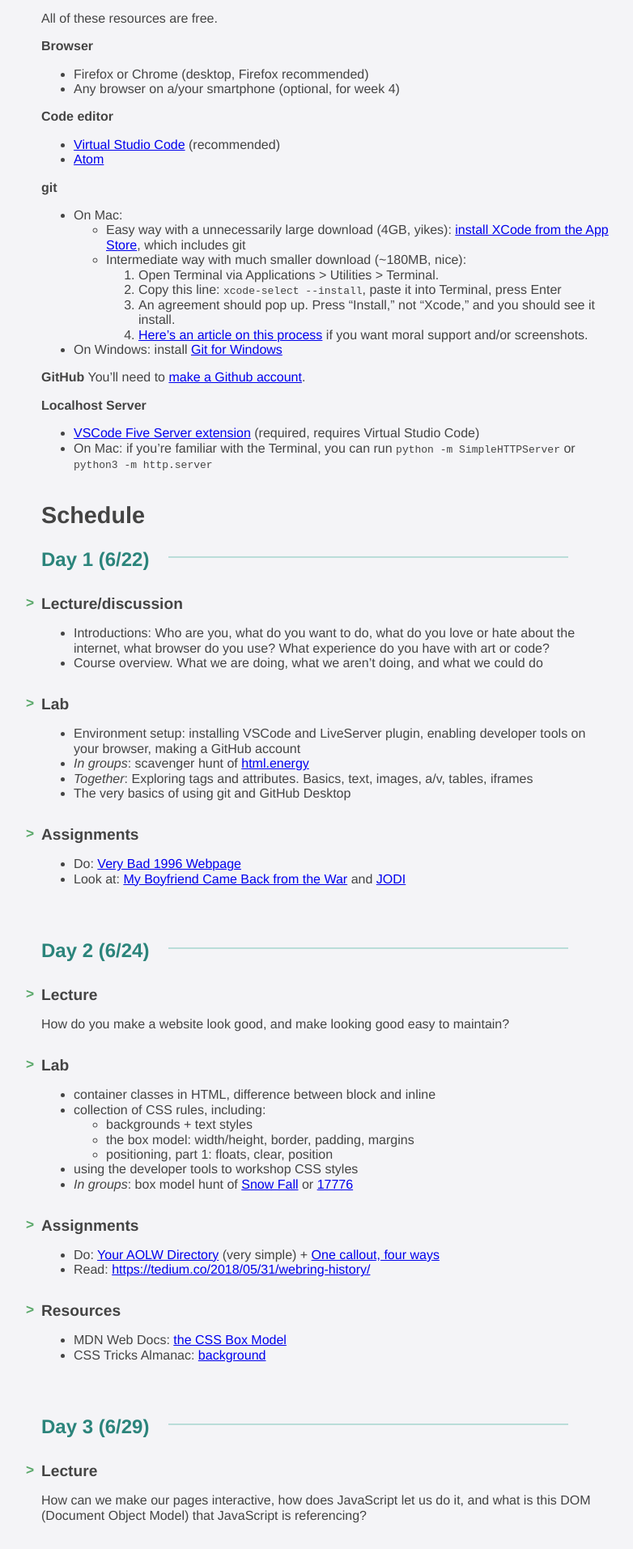
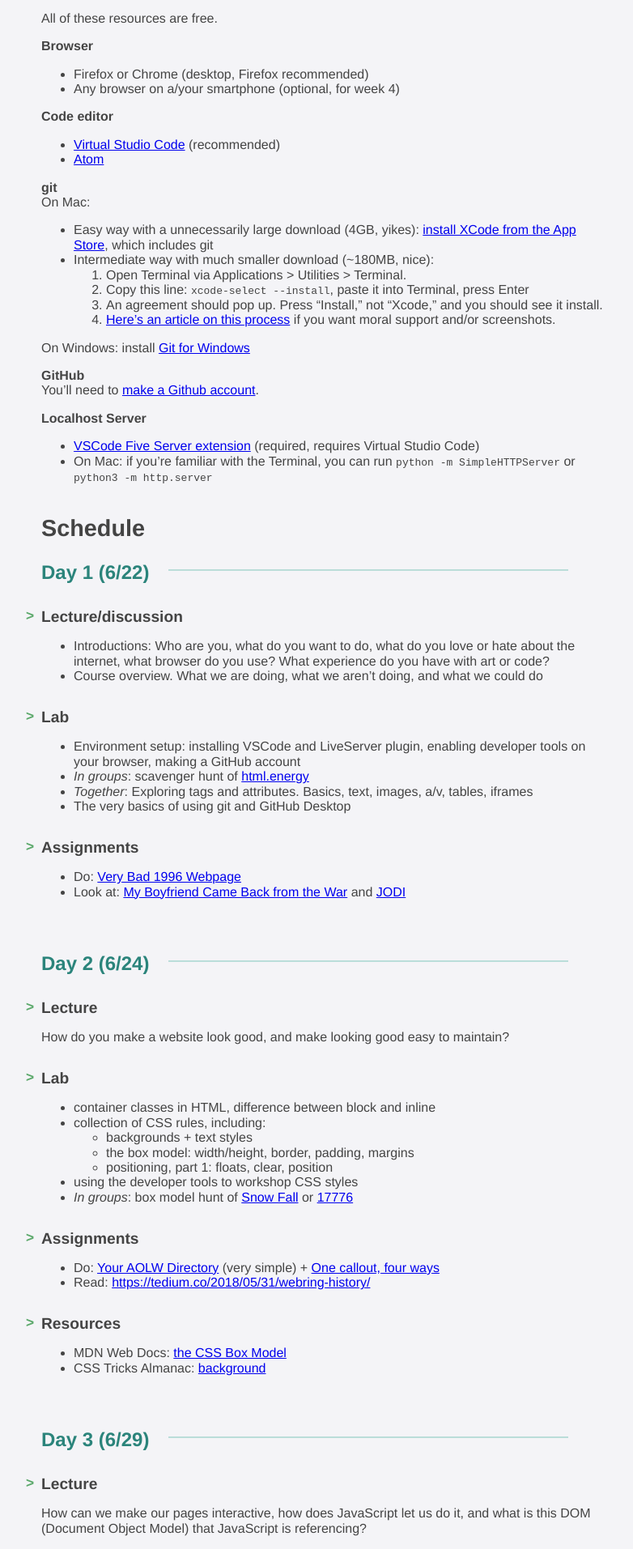
Before and after one commit to thely/artofweb-21, a Jekyll site: the page built from index.md, in a window 1280 px wide. Shown: the part 871-2784 px from the top of the page at 81% size, without its empty margins (1-783 px from the left). Built offline with Jekyll 4.4.1, drawn with Linux system fonts in a browser that asks for light colours.

Commit message:
again we change the resources

```diff
--- a/_includes/schedule.md
+++ b/_includes/schedule.md
@@ -13,14 +13,15 @@
 * [Atom](https://atom.io/)
 
 **git**
-* On Mac:
+On Mac:
   * Easy way with a unnecessarily large download (4GB, yikes): [install XCode from the App Store](https://apps.apple.com/us/app/xcode/id497799835?mt=12), which includes git
   * Intermediate way with much smaller download (~180MB, nice):
     1. Open Terminal via Applications > Utilities > Terminal.
     2. Copy this line: `xcode-select --install`, paste it into Terminal, press Enter
     3. An agreement should pop up. Press "Install," not "Xcode," and you should see it install.
     4. [Here's an article on this process](https://mac-how-to.gadgethacks.com/how-to/install-command-line-developer-tools-without-xcode-0168115/) if you want moral support and/or screenshots.
-* On Windows: install [Git for Windows](http://git-scm.com/download/win)
+
+On Windows: install [Git for Windows](http://git-scm.com/download/win)
 
 **GitHub**
 You'll need to [make a Github account](https://github.com/).
```
